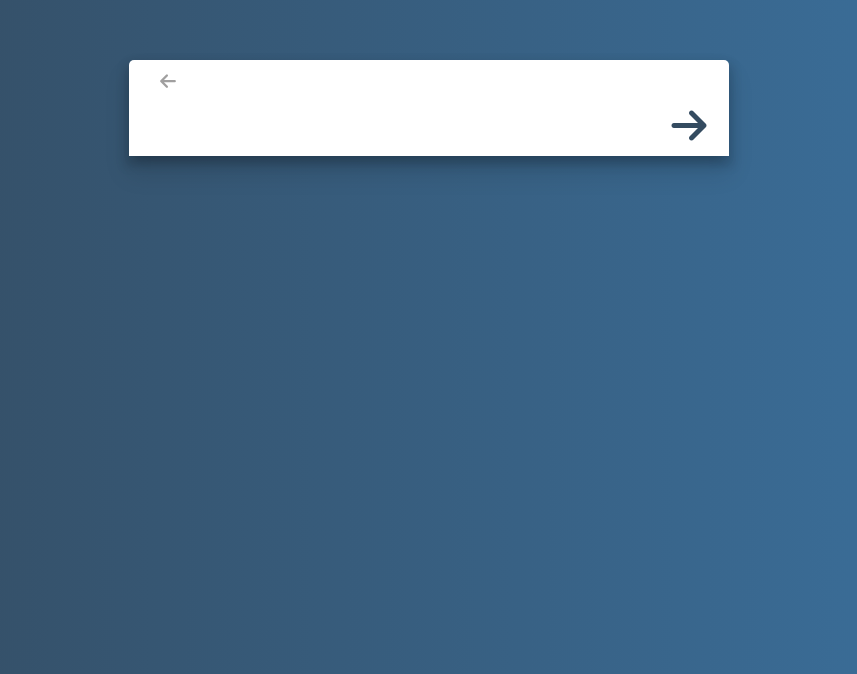
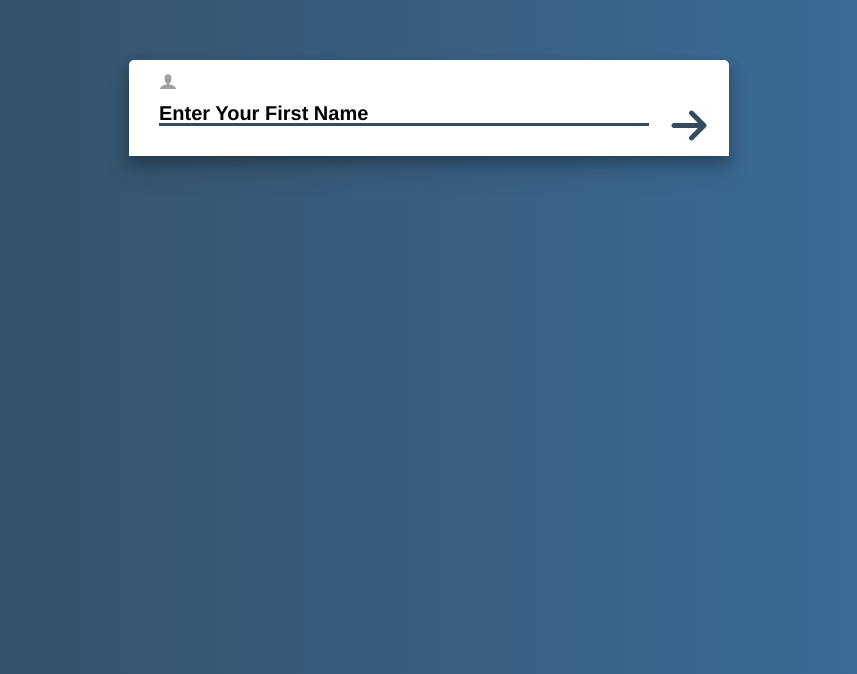
Before and after one commit to St3ve89/fill-form-js, a website: page src/index.pug in a window 1280 px wide. Shown: the part 126-800 px from the top of the page, without its empty margins (211-1068 px from the left). Drawn offline with nearby package versions, Linux system fonts and the light colour scheme; files that its build step writes are made by us from their sources; files whose address does not match are found by name; a web font is replaced by a local one.

Commit message:
Start adding functions to the js file and working to the questions

```diff
--- a/src/_asset/js/main.js
+++ b/src/_asset/js/main.js
@@ -0,0 +1,61 @@
+// Questions array
+const questions = [
+  { question: 'Enter Your First Name' },
+  { question: 'Enter Your Last Name' },
+  { question: 'Enter Your Email', pattern: /\S+@\S+\.\S+/ },
+  { question: 'Create A Password', type: 'password' }
+];
+
+// Transition times
+// shake transition time
+const shakeTime = 100;
+
+// transition between questions
+const switchTime = 200;
+
+// initialize position at first question
+
+let position = 0;
+
+// initialize dom elements
+
+const formBox = document.querySelector('#form-box');
+const nextBtn = document.querySelector('#next-btn');
+const prevBtn = document.querySelector('#prev-btn');
+const inputGroup = document.querySelector('#input-group');
+const inputField = document.querySelector('#input-field');
+const inputLabel = document.querySelector('#input-label');
+const inputProgress = document.querySelector('#input-progress');
+const progress = document.querySelector('#progress-bar');
+
+// events
+
+document.addEventListener('DOMContentLoaded', getQuestion);
+
+// functions
+// get question from array and add to markup
+function getQuestion() {
+  // get current question
+  inputLabel.innerHTML = questions[position].question;
+  // get current type
+  inputField.type = questions[position].type || 'text';
+  // get the current answer
+  inputField.value = questions[position].answer || '';
+  // focus on element
+  inputField.focus();
+
+  // set progress bar width - variable to the questions length
+  progress.style.width = (position * 100) / questions.length + '%';
+
+  // add user icon or back arrow depending on question
+  prevBtn.className = position ? 'ff-arrow-left2' : 'ff-user';
+
+  showQuestion();
+}
+
+// display question to user
+function showQuestion() {
+  inputGroup.style.opacity = 1;
+  inputProgress.style.transition = '';
+  inputProgress.style.width = '100%';
+}
--- a/src/_component/landing-page/landing-page.pug
+++ b/src/_component/landing-page/landing-page.pug
@@ -7,4 +7,4 @@
       input#input-field(required)
       label#input-label
       #input-progress
-    #propress-bar
+    #progress-bar
--- a/src/index.pug
+++ b/src/index.pug
@@ -8,4 +8,4 @@ html(lang="en")
     title Filling form
   body
   include _component/landing-page/landing-page
-    script(src="asset/js/main.js")
+  script(src="asset/js/main.js")
```
